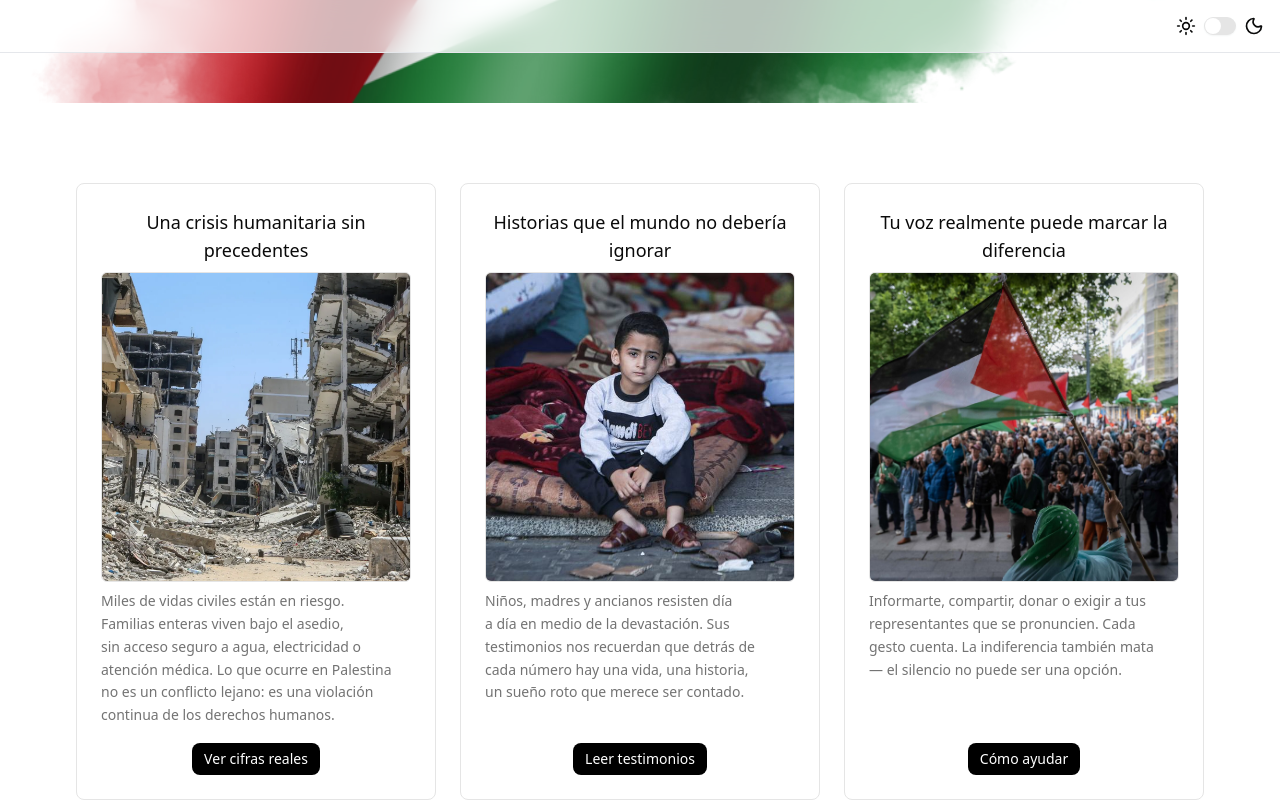
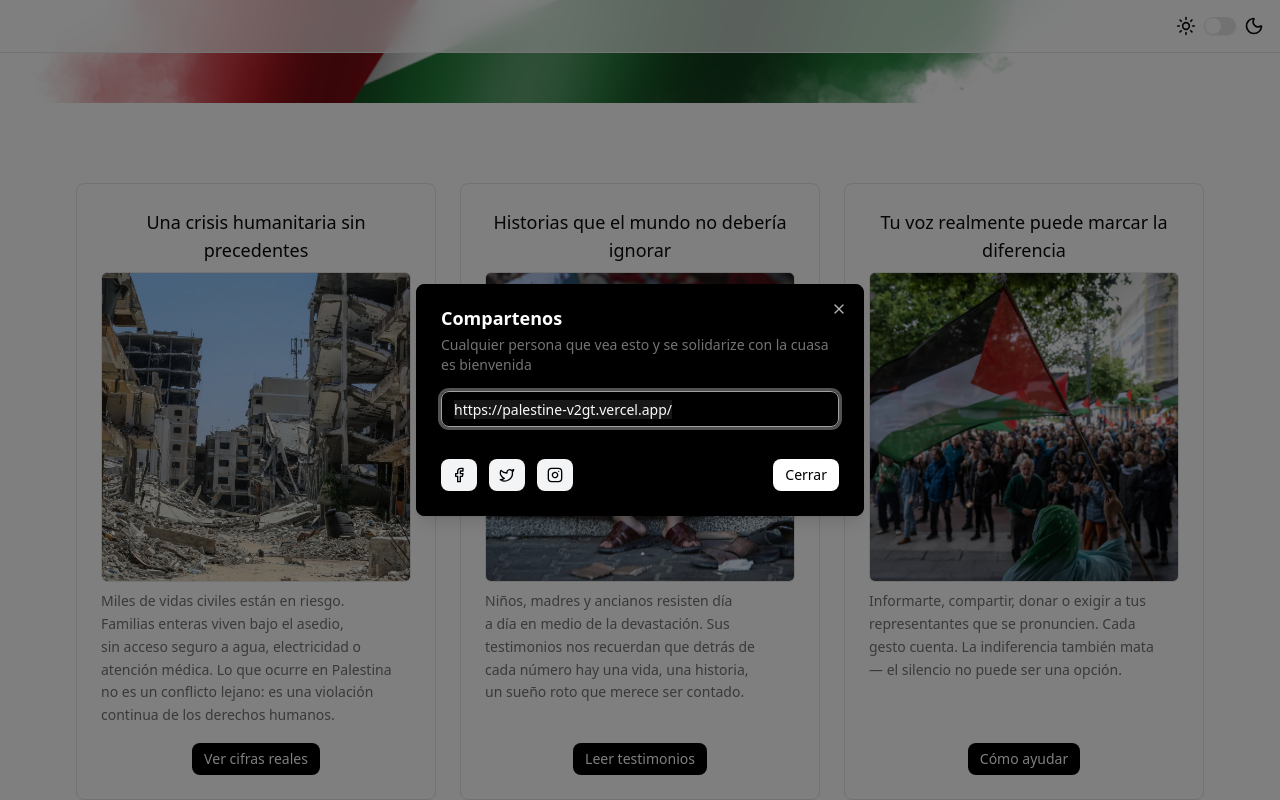
Before and after one commit to cayeyemito/palestine, a React (Vite) app in the folder Palestiweb/: page / in a window 1280 px wide. Both pictures are taken after a click on the button "Cómo ayudar". Shown: the part 431-1231 px from the top of the page. Built offline with nearby package versions, Linux system fonts and the light colour scheme.

Commit message:
Added share button with the respective option

```diff
--- a/Palestiweb/package.json
+++ b/Palestiweb/package.json
@@ -10,6 +10,7 @@
     "preview": "vite preview"
   },
   "dependencies": {
+    "@radix-ui/react-dialog": "^1.1.15",
     "@radix-ui/react-dropdown-menu": "^2.1.16",
     "@radix-ui/react-label": "^2.1.7",
     "@radix-ui/react-select": "^2.2.6",
--- a/Palestiweb/src/App.tsx
+++ b/Palestiweb/src/App.tsx
@@ -7,6 +7,20 @@
 import palestinaWar from "@/assets/img/palestinawar.webp"
 import kidPalestina from "@/assets/img/kidpalestina.jpg"
 import mani from "@/assets/img/mani.jpg"
+import { Facebook, Twitter, Instagram } from "lucide-react"
+
+import {
+  Dialog,
+  DialogClose,
+  DialogContent,
+  DialogDescription,
+  DialogFooter,
+  DialogHeader,
+  DialogTitle,
+  DialogTrigger,
+} from "@/components/ui/dialog"
+import { Input } from "@/components/ui/input"
+import { Label } from "@/components/ui/label"
 
 import {
   Item,
@@ -151,13 +165,95 @@
               <ItemDescription className="line-clamp-none leading-relaxed">Informarte, compartir, donar o exigir a tus representantes que se pronuncien. Cada gesto cuenta. La indiferencia también mata — el silencio no puede ser una opción.</ItemDescription>
             </ItemContent>
             <ItemActions className="w-full flex justify-center">
-              <Button size="sm" className={isDark
+              <Dialog>
+                <DialogTrigger asChild>
+                  <Button
+                    size="sm"
+                    className={isDark
                       ? "bg-white text-black border-white"
                       : "bg-black text-white border-black"
                     }
                   >
                     Cómo ayudar
                   </Button>
+                </DialogTrigger>
+
+                <DialogContent
+                  className={`sm:max-w-md p-6 rounded-md ${
+                    isDark ? "bg-white text-black border-white" : "bg-black text-white border-black"
+                  }`}
+                >
+                  <DialogHeader>
+                    <DialogTitle>Compartenos</DialogTitle>
+                    <DialogDescription>
+                      Cualquier persona que vea esto y se solidarize con la cuasa es bienvenida
+                    </DialogDescription>
+                  </DialogHeader>
+                  <div className="flex items-center gap-2">
+                    <div className="grid flex-1 gap-2">
+                      <Label htmlFor="link" className="sr-only">
+                        Link
+                      </Label>
+                      <Input
+                        id="link"
+                        defaultValue="https://palestine-v2gt.vercel.app/"
+                        readOnly
+                      />
+                    </div>
+                  </div>
+                  <div className="flex justify-between items-center mt-4 gap-3">
+                    <div className="flex gap-3">
+                      <Button
+                        size="sm"
+                        variant="ghost"
+                        className={`${isDark ? "bg-gray-900 text-white hover:bg-gray-800" : "bg-gray-100 text-black hover:bg-gray-200"} p-2`}
+                        onClick={() =>
+                          window.open(`https://www.facebook.com/sharer/sharer.php?u=https://palestine-v2gt.vercel.app/`, "_blank")
+                        }
+                      >
+                        <Facebook className="w-4 h-4" />
+                      </Button>
+
+                      <Button
+                        size="sm"
+                        variant="ghost"
+                        className={`${isDark ? "bg-gray-900 text-white hover:bg-gray-800" : "bg-gray-100 text-black hover:bg-gray-200"} p-2`}
+                        onClick={() =>
+                          window.open(`https://twitter.com/intent/tweet?url=https://palestine-v2gt.vercel.app/&text=Apoya la causa de Palestina`, "_blank")
+                        }
+                      >
+                        <Twitter className="w-4 h-4" />
+                      </Button>
+
+                      <Button
+                        size="sm"
+                        variant="ghost"
+                        className={`${isDark ? "bg-gray-900 text-white hover:bg-gray-800" : "bg-gray-100 text-black hover:bg-gray-200"} p-2`}
+                        onClick={() => {
+                          navigator.clipboard.writeText("https://palestine-v2gt.vercel.app/");
+                          alert("Enlace copiado, ya puedes compartirlo en Instagram!");
+                        }}
+                        title="Copiar enlace para Instagram"
+                      >
+                        <Instagram className="w-4 h-4" />
+                      </Button>
+                    </div>
+
+                    <DialogClose asChild>
+                      <Button
+                        size="sm"
+                        className={`${
+                          isDark
+                            ? "bg-black text-white border-gray-900/90 hover:bg-gray-800 hover:border-gray-800 focus:shadow-none"
+                            : "bg-white text-black border-gray-200 hover:bg-gray-100 hover:border-gray-300 focus:shadow-none"
+                        }`}
+                      >
+                        Cerrar
+                      </Button>
+                    </DialogClose>
+                  </div>
+                </DialogContent>
+              </Dialog>
             </ItemActions>
           </Item>
         </div>
--- /dev/null
+++ b/Palestiweb/src/components/ui/dialog.tsx
@@ -0,0 +1,141 @@
+import * as React from "react"
+import * as DialogPrimitive from "@radix-ui/react-dialog"
+import { XIcon } from "lucide-react"
+
+import { cn } from "@/lib/utils"
+
+function Dialog({
+  ...props
+}: React.ComponentProps<typeof DialogPrimitive.Root>) {
+  return <DialogPrimitive.Root data-slot="dialog" {...props} />
+}
+
+function DialogTrigger({
+  ...props
+}: React.ComponentProps<typeof DialogPrimitive.Trigger>) {
+  return <DialogPrimitive.Trigger data-slot="dialog-trigger" {...props} />
+}
+
+function DialogPortal({
+  ...props
+}: React.ComponentProps<typeof DialogPrimitive.Portal>) {
+  return <DialogPrimitive.Portal data-slot="dialog-portal" {...props} />
+}
+
+function DialogClose({
+  ...props
+}: React.ComponentProps<typeof DialogPrimitive.Close>) {
+  return <DialogPrimitive.Close data-slot="dialog-close" {...props} />
+}
+
+function DialogOverlay({
+  className,
+  ...props
+}: React.ComponentProps<typeof DialogPrimitive.Overlay>) {
+  return (
+    <DialogPrimitive.Overlay
+      data-slot="dialog-overlay"
+      className={cn(
+        "data-[state=open]:animate-in data-[state=closed]:animate-out data-[state=closed]:fade-out-0 data-[state=open]:fade-in-0 fixed inset-0 z-50 bg-black/50",
+        className
+      )}
+      {...props}
+    />
+  )
+}
+
+function DialogContent({
+  className,
+  children,
+  showCloseButton = true,
+  ...props
+}: React.ComponentProps<typeof DialogPrimitive.Content> & {
+  showCloseButton?: boolean
+}) {
+  return (
+    <DialogPortal data-slot="dialog-portal">
+      <DialogOverlay />
+      <DialogPrimitive.Content
+        data-slot="dialog-content"
+        className={cn(
+          "bg-background data-[state=open]:animate-in data-[state=closed]:animate-out data-[state=closed]:fade-out-0 data-[state=open]:fade-in-0 data-[state=closed]:zoom-out-95 data-[state=open]:zoom-in-95 fixed top-[50%] left-[50%] z-50 grid w-full max-w-[calc(100%-2rem)] translate-x-[-50%] translate-y-[-50%] gap-4 rounded-lg border p-6 shadow-lg duration-200 sm:max-w-lg",
+          className
+        )}
+        {...props}
+      >
+        {children}
+        {showCloseButton && (
+          <DialogPrimitive.Close
+            data-slot="dialog-close"
+            className="ring-offset-background focus:ring-ring data-[state=open]:bg-accent data-[state=open]:text-muted-foreground absolute top-4 right-4 rounded-xs opacity-70 transition-opacity hover:opacity-100 focus:ring-2 focus:ring-offset-2 focus:outline-hidden disabled:pointer-events-none [&_svg]:pointer-events-none [&_svg]:shrink-0 [&_svg:not([class*='size-'])]:size-4"
+          >
+            <XIcon />
+            <span className="sr-only">Close</span>
+          </DialogPrimitive.Close>
+        )}
+      </DialogPrimitive.Content>
+    </DialogPortal>
+  )
+}
+
+function DialogHeader({ className, ...props }: React.ComponentProps<"div">) {
+  return (
+    <div
+      data-slot="dialog-header"
+      className={cn("flex flex-col gap-2 text-center sm:text-left", className)}
+      {...props}
+    />
+  )
+}
+
+function DialogFooter({ className, ...props }: React.ComponentProps<"div">) {
+  return (
+    <div
+      data-slot="dialog-footer"
+      className={cn(
+        "flex flex-col-reverse gap-2 sm:flex-row sm:justify-end",
+        className
+      )}
+      {...props}
+    />
+  )
+}
+
+function DialogTitle({
+  className,
+  ...props
+}: React.ComponentProps<typeof DialogPrimitive.Title>) {
+  return (
+    <DialogPrimitive.Title
+      data-slot="dialog-title"
+      className={cn("text-lg leading-none font-semibold", className)}
+      {...props}
+    />
+  )
+}
+
+function DialogDescription({
+  className,
+  ...props
+}: React.ComponentProps<typeof DialogPrimitive.Description>) {
+  return (
+    <DialogPrimitive.Description
+      data-slot="dialog-description"
+      className={cn("text-muted-foreground text-sm", className)}
+      {...props}
+    />
+  )
+}
+
+export {
+  Dialog,
+  DialogClose,
+  DialogContent,
+  DialogDescription,
+  DialogFooter,
+  DialogHeader,
+  DialogOverlay,
+  DialogPortal,
+  DialogTitle,
+  DialogTrigger,
+}
--- /dev/null
+++ b/Palestiweb/src/components/ui/input.tsx
@@ -0,0 +1,21 @@
+import * as React from "react"
+
+import { cn } from "@/lib/utils"
+
+function Input({ className, type, ...props }: React.ComponentProps<"input">) {
+  return (
+    <input
+      type={type}
+      data-slot="input"
+      className={cn(
+        "file:text-foreground placeholder:text-muted-foreground selection:bg-primary selection:text-primary-foreground dark:bg-input/30 border-input h-9 w-full min-w-0 rounded-md border bg-transparent px-3 py-1 text-base shadow-xs transition-[color,box-shadow] outline-none file:inline-flex file:h-7 file:border-0 file:bg-transparent file:text-sm file:font-medium disabled:pointer-events-none disabled:cursor-not-allowed disabled:opacity-50 md:text-sm",
+        "focus-visible:border-ring focus-visible:ring-ring/50 focus-visible:ring-[3px]",
+        "aria-invalid:ring-destructive/20 dark:aria-invalid:ring-destructive/40 aria-invalid:border-destructive",
+        className
+      )}
+      {...props}
+    />
+  )
+}
+
+export { Input }
```
Also changed, not shown: 1 other file (tests, documents, lock files or other folders). Lines whose indentation alone changed are shown as unchanged.
